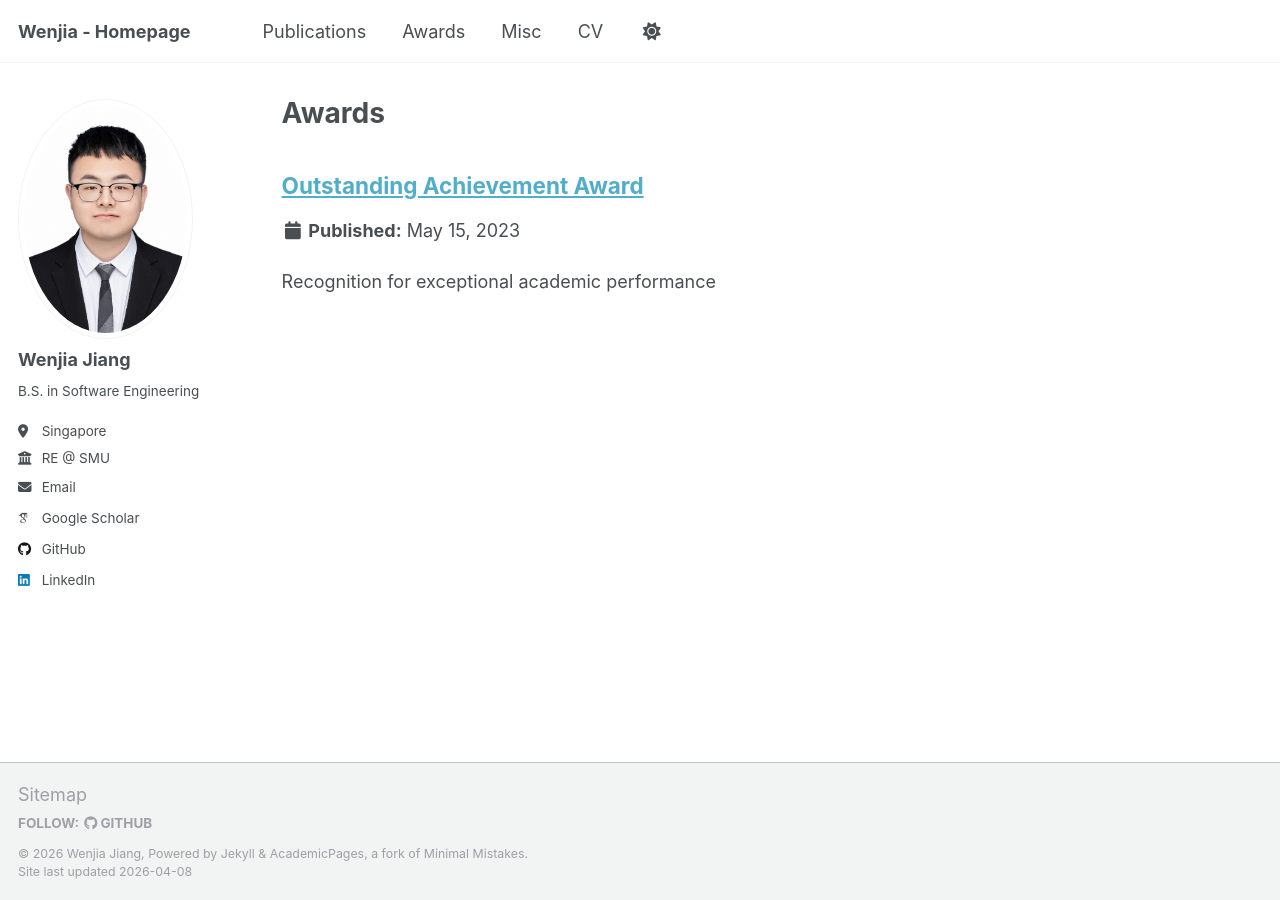
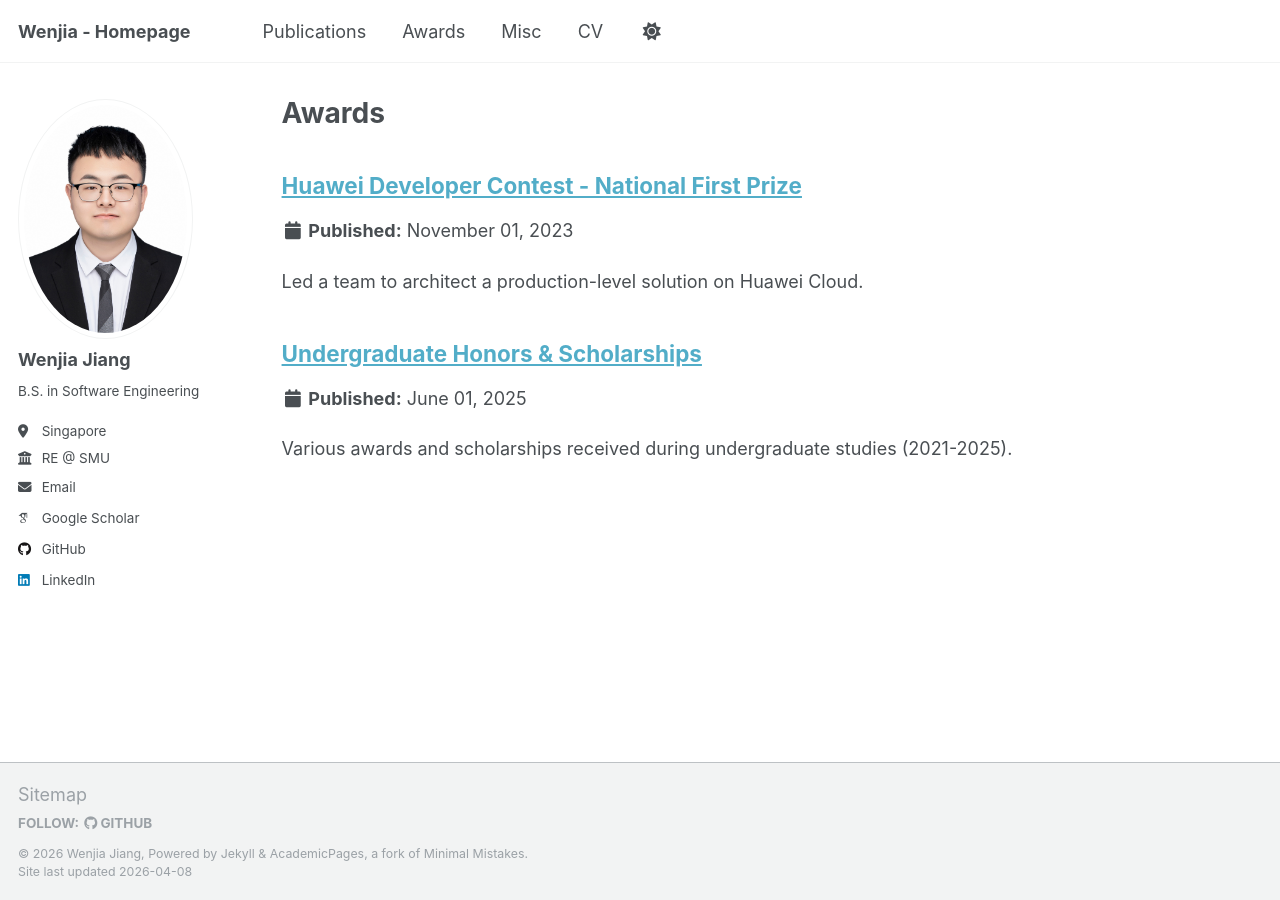
Before and after one commit to jwj1342/jwj1342.github.io, a Jekyll site: the page built from _pages/awards.html, in a window 1280 px wide. Built offline with Jekyll 4.4.1, drawn with Linux system fonts in a browser that asks for light colours; some web fonts are replaced; a script that is not in the unit is left out.

Commit message:
Update navigation (Publications -> Google Scholar) and add awards entries
- Changed Publications nav link to Google Scholar, opens in new tab
- Added Huawei Developer Contest (National First Prize) award entry
- Added Undergraduate Honors & Scholarships (2021-2025) award entry
- Removed sample award-1.md

```diff
--- a/_awards/award-1.md
+++ /dev/null
@@ -1,8 +0,0 @@
----
-title: "Outstanding Achievement Award"
-excerpt: "Recognition for exceptional academic performance"
-collection: awards
-date: 2023-05-15
----
-
-This is a sample award entry. You can describe the award details, selection criteria, and significance here.
--- /dev/null
+++ b/_awards/huawei-developer-contest.md
@@ -0,0 +1,11 @@
+---
+title: "Huawei Developer Contest - National First Prize"
+excerpt: "Led a team to architect a production-level solution on Huawei Cloud."
+collection: awards
+date: 2023-11-01
+---
+
+**Team Leader** | *Sep 2023 - Nov 2023*
+
+**Competition Experience:**
+Led the team to win the **"National First Prize"**, hosted by Huawei to encourage developers to use ICT technologies to solve real-world problems. Operated across the full technology stack to architect a production-level solution on Huawei Cloud.
--- /dev/null
+++ b/_awards/undergraduate-honors.md
@@ -0,0 +1,15 @@
+---
+title: "Undergraduate Honors & Scholarships"
+excerpt: "Various awards and scholarships received during undergraduate studies (2021-2025)."
+collection: awards
+date: 2025-06-01
+---
+
+During my undergraduate studies, I was recognized with the following honors and scholarships:
+
+* **Merit Student** (2021 – 2025, four times)
+* **Excellent Student Cadre** (2021 – 2025, four times)
+* **University Scholarship** (2021 – 2025, four times)
+* **Individual Scholarship** (12 times)
+* **Excellent Graduation Internship** (2025)
+* **Excellent Graduate** (2025)
--- a/_data/navigation.yml
+++ b/_data/navigation.yml
@@ -6,7 +6,7 @@
 
 main:
   - title: "Publications"
-    url: /publications/
+    url: https://scholar.google.com/citations?user=kljYVvoAAAAJ
 
   - title: "Awards"
     url: /awards/
--- a/_includes/masthead.html
+++ b/_includes/masthead.html
@@ -16,7 +16,7 @@
           {% else %}
           {% assign domain = base_path %}
           {% endif %}
-          <li class="masthead__menu-item"><a href="{{ domain }}{{ link.url }}">{{ link.title }}</a></li>
+          <li class="masthead__menu-item"><a href="{{ domain }}{{ link.url }}"{% if link.url contains 'http' %} target="_blank" rel="noopener noreferrer"{% endif %}>{{ link.title }}</a></li>
           {% endfor %}
           <li id="theme-toggle" class="masthead__menu-item persist tail">
             <a role="button" aria-labelledby="theme-icon"><i id="theme-icon" class="fa-solid fa-sun" aria-hidden="true"
```
